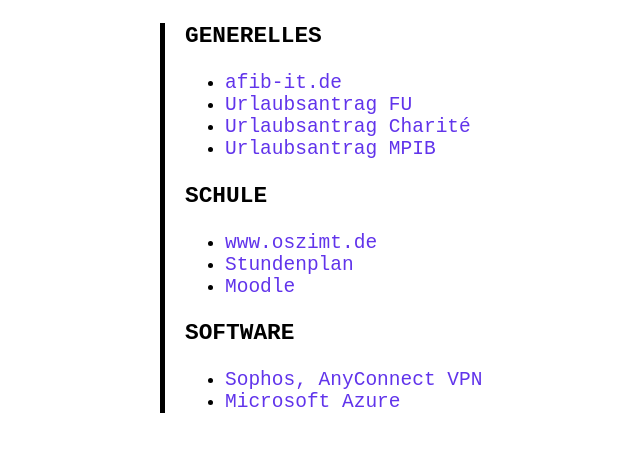
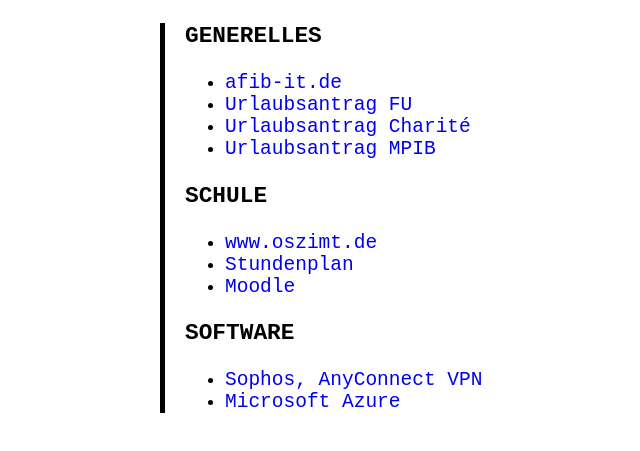
Before and after one commit to afib2019/afib2019.github.io, a plain HTML site: page index.html in a window 1280 px wide. Shown: the part 97-548 px from the top of the page, without its empty margins (224-864 px from the left). Drawn offline with Linux system fonts and the light colour scheme.

Commit message:
wählt nicht die grünen

```diff
--- a/css/styles.css
+++ b/css/styles.css
@@ -12,7 +12,7 @@ body {
 
 a,
 a:visited {
-    color: #6134eb;
+    color: #lightgreen;
     text-decoration: none;
 }
 
```
